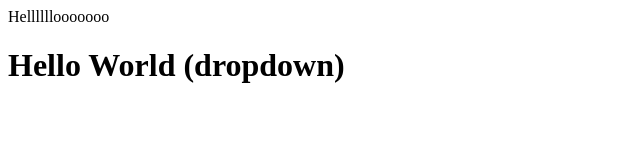
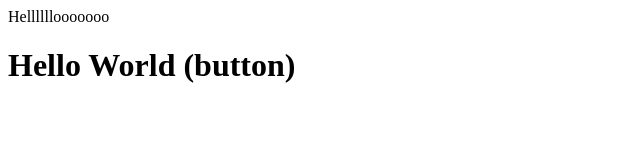
Before and after one commit to arumilliyamini/localrepo, a plain HTML site: page index.html in a window 1280 px wide. Shown: the whole page, without its empty margins (0-640 px from the left). Drawn offline with Linux system fonts and the light colour scheme.

Commit message:
add both featre

```diff
--- a/index.html
+++ b/index.html
@@ -1,3 +1,3 @@
 <p>Hellllllooooooo</p>
 
-<h1>Hello World (dropdown)</h1>
+<h1>Hello World (button)</h1>
```
